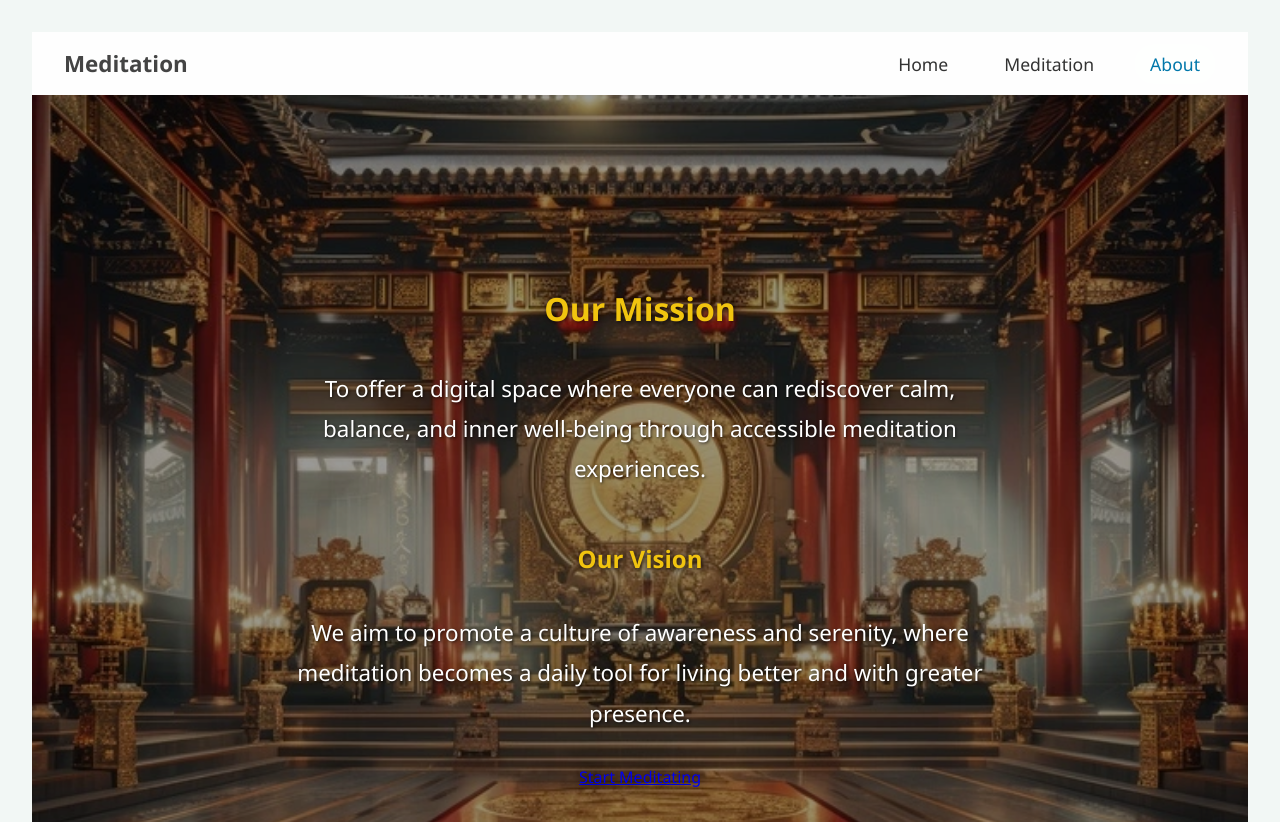
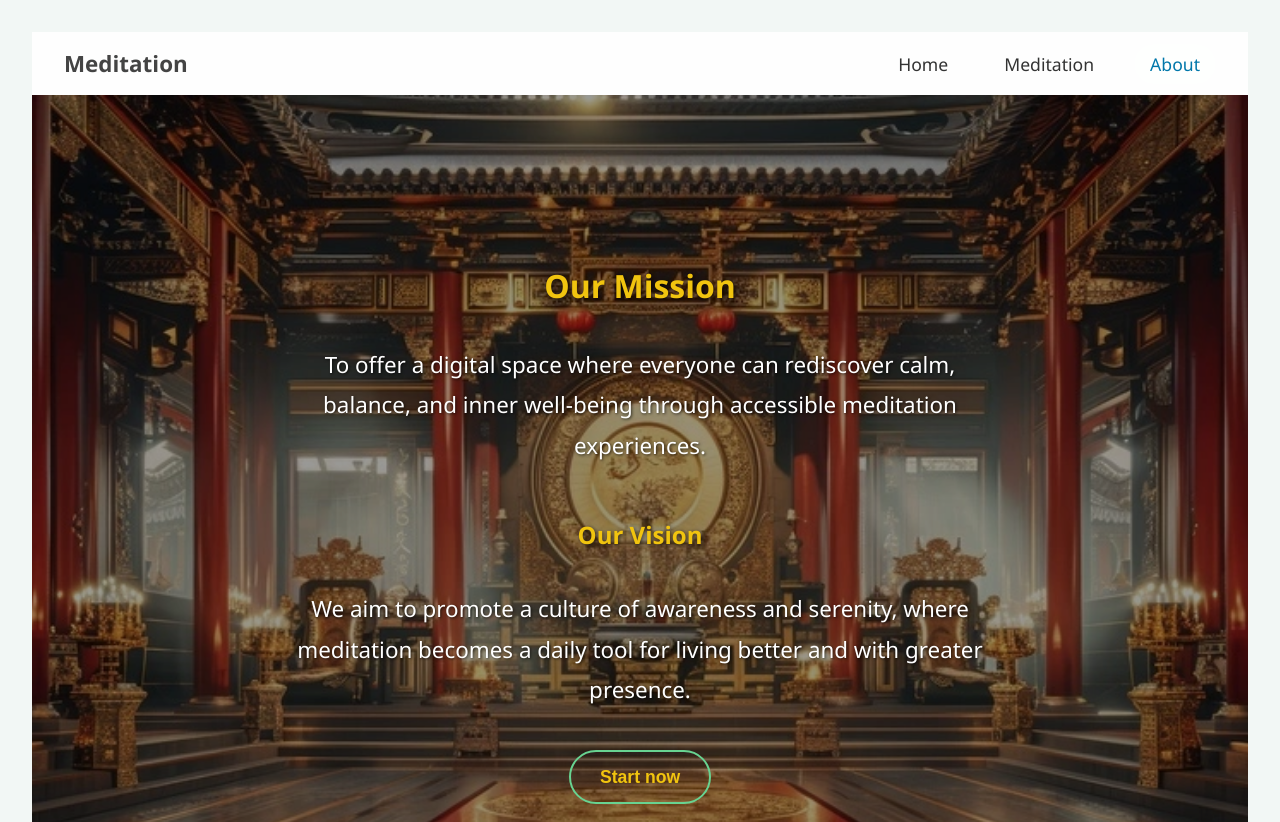
Before and after one commit to SimoneGiannecchini/meditation-app, a React (Create React App) app: page /#/about in a window 1280 px wide. Shown: the top 822 px of the page. Built offline with nearby package versions, Linux system fonts and the light colour scheme.

Commit message:
modifiche bottone apportate

```diff
--- a/src/pages/About.jsx
+++ b/src/pages/About.jsx
@@ -15,10 +15,9 @@ const About = () => {
         We aim to promote a culture of awareness and serenity, where meditation
         becomes a daily tool for living better and with greater presence.
       </p>
-      <Link to="/meditation"
-       className="zen-button">
-       Start Meditating
-      </Link>
+      <Link to="/meditation">
+             <button className="zen-button">Start now</button>
+           </Link>
     </div>
   );
 };
```
